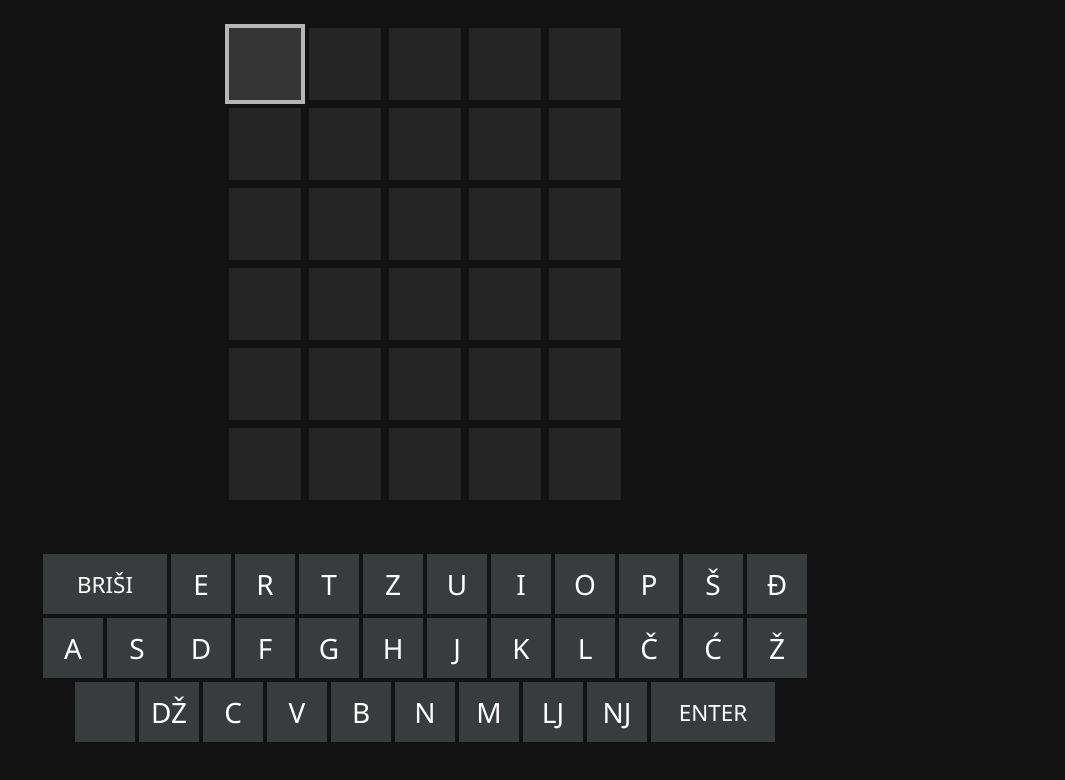
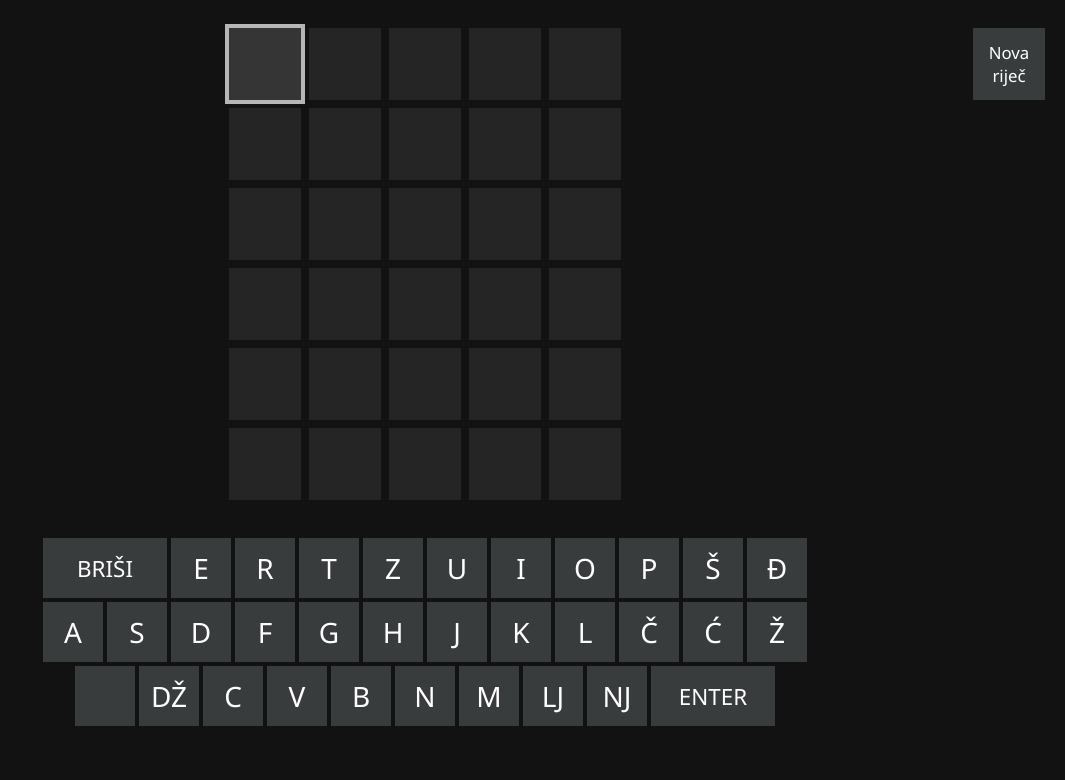
Before and after one commit to andrijaantunovic/rijecvic, a plain HTML site: page index.html in a window 1280 px wide. Both pictures are taken after a click on the button "ENTER". Shown: the whole page, without its empty margins (215-1280 px from the left). Drawn offline with Linux system fonts and the light colour scheme.

Commit message:
Added New game button

```diff
--- a/index.html
+++ b/index.html
@@ -9,8 +9,9 @@
     <link href="style.css" rel="stylesheet">
     <script src="script.js"></script>
 </head>
-<body class="container">
+<body>
 
+    <button id="new" data-color="unused">Nova riječ</button>
     <div id="board"></div>
     <div id="keyboard"></div>
 
--- a/script.js
+++ b/script.js
@@ -1,9 +1,10 @@
 document.addEventListener('DOMContentLoaded', function () {
 
-    initKeyboard()
     initPhysicalKeyboard()
-    initBoard()
+
     startGame()
+
+    document.getElementById('new').addEventListener('click', () => startGame())
 
 }, false)
 
@@ -39,8 +40,8 @@
     const keys = ['<ERTZUIOPŠĐ', 'ASDFGHJKLČĆŽ', ' ǄCVBNMǇǊ>']
     //const keys = ['ABCDEFGHIJ', 'KLMNOPQRST', '<UVWXYZ>']
 
-    let keyboard = document.createElement('div')
-    keyboard.id = 'keyboard'
+    let keyboard = document.getElementById('keyboard')
+    keyboard.innerHTML = ''
 
     keys.forEach(r => {
 
@@ -82,7 +83,6 @@
         keyboard.appendChild(row)
     });
 
-    document.body.appendChild(keyboard)
 }
 
 function initPhysicalKeyboard() {
@@ -96,7 +96,7 @@
         'Backspace': 'delete', 'Enter': 'enter',
         'Digit1': 'focus1', 'Digit2': 'focus2', 'Digit3': 'focus3', 'Digit4': 'focus4', 'Digit5': 'focus5',
         'Digit6': 'focus6', 'Digit7': 'focus7', 'Digit8': 'focus8', 'Digit9': 'focus9', 'Digit0': 'focus10',
-        'ArrowLeft': 'moveLeft', 'ArrowRight': 'moveRight', 'Home': 'home', 'End': 'end'
+        'ArrowLeft': 'moveLeft', 'ArrowRight': 'moveRight', 'Home': 'home', 'End': 'end', 'Escape': 'new'
     }
 
     document.addEventListener('keydown', function (e) {
@@ -199,14 +199,22 @@
         setCursor(currentRow, 0)
     } else if (what == 'end') {
         setCursor(currentRow, wordLength-1)
-    } else if (what == 'enter')
+    } else if (what == 'enter') {
         submitWord()
+    } else if (what == 'new') {
+        startGame()
+    }
+
 }
 
 function startGame() {
 
+    initBoard()
+    initKeyboard()
+
     word = words[Math.floor(Math.random() * words.length)].toUpperCase()
     setCursor(0, 0)
+
     gameRunning = true;
 
 }
--- a/style.css
+++ b/style.css
@@ -15,6 +15,15 @@
     font-family: 'Segoe UI', Tahoma, Geneva, Verdana, sans-serif;
 }
 
+button#new {
+    position: absolute;
+    right: 2vmin;
+    margin: var(--tile-margin);
+    font-size: calc(var(--key-font-size)*0.6);
+    height: var(--tile-size);
+    width: var(--tile-size);
+}
+
 #keyboard {
     /* border: 1px solid gray; */
     padding-top: 1vmin;
@@ -26,7 +35,7 @@
     justify-content: center;
 }
 
-#keyboard > .row > .key {
+button {
     margin: var(--key-margin);
     width: var(--key-size);
     height: var(--key-size);
```
